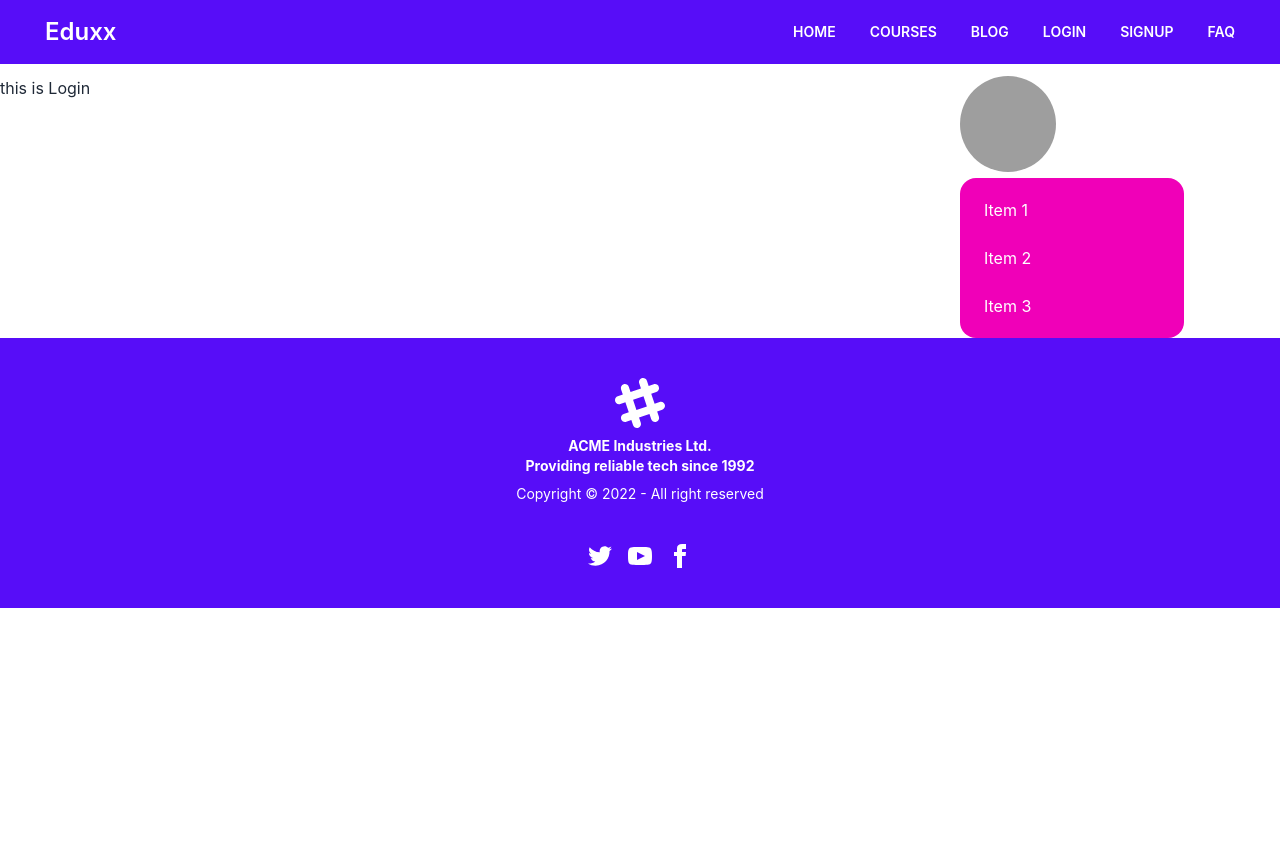
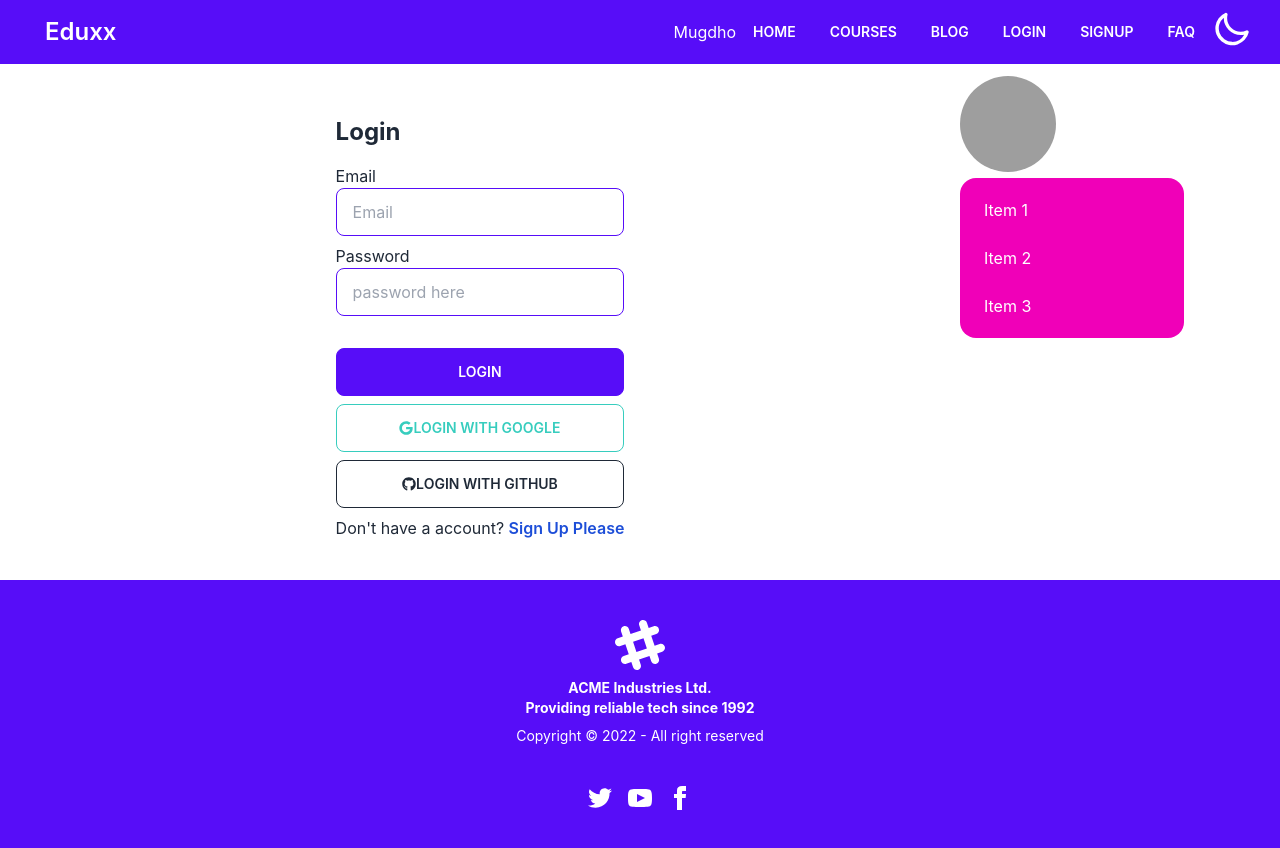
Before and after one commit to sajjad-mugdho/learning-platdorm-eduxx, a React (Create React App) app: page /login in a window 1280 px wide. Before the commit the page ends 800 px from the top, so only its background shows below. Built offline with nearby package versions, Linux system fonts and the light colour scheme; grey boxes are pictures that could not be loaded.

Commit message:
login and sign page done

```diff
--- a/package.json
+++ b/package.json
@@ -10,6 +10,7 @@
     "firebase": "^9.12.1",
     "react": "^18.2.0",
     "react-dom": "^18.2.0",
+    "react-icons": "^4.6.0",
     "react-router-dom": "^6.4.2",
     "react-scripts": "5.0.1",
     "web-vitals": "^2.1.4"
--- a/src/Context/AuthContext/AuthContext.js
+++ /dev/null
@@ -1,11 +0,0 @@
-import React from 'react';
-
-const AuthContext = () => {
-    return (
-        <div>
-
-        </div>
-    );
-};
-
-export default AuthContext;
--- /dev/null
+++ b/src/Context/AuthProvider/AuthProvider.js
@@ -0,0 +1,41 @@
+import React, { Children } from 'react';
+import { createContext } from 'react';
+import { createUserWithEmailAndPassword, getAuth, signInWithEmailAndPassword, signInWithPopup } from "firebase/auth";
+import app from '../../firebase/firebase.config';
+
+export const AuthContext = createContext();
+
+const auth = getAuth(app)
+
+const AuthProvider = ({ children }) => {
+
+    const user = { displayName: "Mugdho" }
+
+
+    // Sigup with email password
+    const userWithEmailPass = (email, password) => {
+        return createUserWithEmailAndPassword(auth, email, password);
+    };
+    //Login With email pass
+    const loginEmailPass = (email, password) => {
+        return signInWithEmailAndPassword(auth, email, password);
+    };
+
+    // login with Google
+    const signUpGoogle = (provider) => {
+        return signInWithPopup(auth, provider)
+    }
+
+    const authInfo = { user, userWithEmailPass, loginEmailPass }
+
+
+
+
+    return (
+        <AuthContext.Provider value={authInfo}>
+            {children}
+        </AuthContext.Provider>
+    );
+};
+
+export default AuthProvider;
--- a/src/Pages/Login/Login.js
+++ b/src/Pages/Login/Login.js
@@ -1,9 +1,47 @@
 import React from 'react';
+import { Link } from 'react-router-dom';
+import { FaGoogle, FaGithub } from 'react-icons/fa';
+import { useContext } from 'react';
+import { AuthContext } from '../../Context/AuthProvider/AuthProvider';
 
 const Login = () => {
+
+    const { loginEmailPass } = useContext(AuthContext);
+
+    const handleEmailPass = (e) => {
+        e.preventDefault();
+        const form = e.target;
+        const email = form.email.value;
+        const password = form.password.value;
+        console.log(email, password)
+
+        loginEmailPass(email, password).then(result => {
+            const user = result.user;
+            console.log(user)
+        }).catch(error => console.error(error));
+    }
     return (
-        <div>
-            <h2>this is Login</h2>
+        <div className='grid  justify-center my-10'>
+            <div>
+                <h1 className='text-2xl mb-4 font-bold'>Login</h1>
+            </div>
+            <form onSubmit={handleEmailPass} className='flex flex-col '>
+
+                <label>Email</label>
+                <input name='email' type="email" placeholder="Email" className="input mb-2 input-bordered input-primary w-full max-w-xs" />
+
+
+                <label>Password</label>
+                <input name='password' type="password" placeholder="password here" className="input mb-2 input-bordered input-primary w-full max-w-xs" />
+                <br />
+                <input className='mb-2 btn  btn-primary' type="submit" value="Login" />
+
+                <button className='mb-2 btn btn-outline btn-accent'> <FaGoogle /> Login With Google</button>
+                <button className='mb-2 btn btn-outline '> <FaGithub />  Login With GitHub</button>
+
+
+                <p>Don't have a account? <Link to={'/signup'} > <span className='text-blue-700 font-semibold'>Sign Up Please</span></Link> </p>
+            </form >
         </div>
     );
 };
--- a/src/Pages/SignUp/SignUp.js
+++ b/src/Pages/SignUp/SignUp.js
@@ -1,9 +1,55 @@
-import React from 'react';
+import React, { useContext } from 'react';
+import { Link } from 'react-router-dom';
+import { FaGoogle, FaGithub } from 'react-icons/fa';
+import { AuthContext } from '../../Context/AuthProvider/AuthProvider';
+
 
 const SignUp = () => {
+
+    const { userWithEmailPass } = useContext(AuthContext);
+
+    const handleEmailPass = (e) => {
+        e.preventDefault();
+        const form = e.target;
+        const name = form.name.value;
+        const email = form.email.value;
+        const photoURL = form.photoUrl.value;
+        const password = form.password.value;
+        console.log(name, email, password)
+        userWithEmailPass(email, password).then(result => {
+            const user = result.user;
+            console.log(user)
+        }).catch(error => console.error(error));
+
+    }
+
     return (
-        <div>
-            <h3>this is SignUp</h3>
+        <div className='grid  justify-center my-10'>
+            <div>
+                <h1 className='text-2xl mb-4 font-bold'>Sign up</h1>
+            </div>
+            <form onSubmit={handleEmailPass} className='flex flex-col '>
+                <label>Name</label>
+                <input name='name' type="text" placeholder="Name" className="input mb-2 input-bordered input-primary w-full max-w-xs" />
+
+                <label>Email</label>
+                <input name='email' type="email" placeholder="Email" className="input mb-2 input-bordered input-primary w-full max-w-xs" />
+
+                <label>Photo URL</label>
+                <input name='photoUrl' type="text" placeholder="Photo URL" className="input mb-2 input-bordered input-primary w-full max-w-xs" />
+
+                <label>Password</label>
+                <input name='password' type="password" placeholder="password here" className="input mb-2 input-bordered input-primary w-full max-w-xs" />
+                <br />
+                <input className='mb-2 btn  btn-primary' type="submit" value="Sign UP" />
+
+                <button className='mb-2 btn btn-outline btn-accent'> <FaGoogle /> Sign up With Google</button>
+                <button className='mb-2 btn btn-outline '> <FaGithub />  Sign up With GitHub</button>
+
+
+                <p>Already have an account? <Link to={'/login'} > <span className='text-blue-700 font-semibold'>Login Please</span></Link> </p>
+            </form >
+
         </div>
     );
 };
--- a/src/Shared/Header/Header.js
+++ b/src/Shared/Header/Header.js
@@ -1,18 +1,37 @@
 import React from 'react';
+import { useContext } from 'react';
 import { Link } from 'react-router-dom';
+import { AuthContext } from '../../Context/AuthProvider/AuthProvider';
 
 const Header = () => {
+
+    const { user } = useContext(AuthContext)
     return (
 
         <div className="navbar mb-3 flex justify-between bg-primary text-primary-content">
             <Link className="btn btn-ghost normal-case text-2xl ml-5" to={'/'}>Eduxx</Link>
             <div className='mr-5'>
+                <p>{user.displayName}</p>
                 <button className='btn btn-ghost'><Link to={'/'}>Home</Link></button>
                 <button className='btn btn-ghost'><Link to={'/courses'}>Courses</Link></button>
                 <button className='btn btn-ghost'><Link to={'/blog'}>Blog</Link></button>
                 <button className='btn btn-ghost'><Link to={'/login'}>Login</Link></button>
                 <button className='btn btn-ghost'><Link to={'/signup'}>SignUp</Link></button>
                 <button className='btn btn-ghost'><Link to={'/faq'}>FAQ</Link></button>
+                <div>
+                    <label className="swap swap-rotate">
+
+
+                        <input type="checkbox" />
+
+
+                        <svg className="swap-on fill-current w-10 h-10" xmlns="http://www.w3.org/2000/svg" viewBox="0 0 24 24"><path d="M5.64,17l-.71.71a1,1,0,0,0,0,1.41,1,1,0,0,0,1.41,0l.71-.71A1,1,0,0,0,5.64,17ZM5,12a1,1,0,0,0-1-1H3a1,1,0,0,0,0,2H4A1,1,0,0,0,5,12Zm7-7a1,1,0,0,0,1-1V3a1,1,0,0,0-2,0V4A1,1,0,0,0,12,5ZM5.64,7.05a1,1,0,0,0,.7.29,1,1,0,0,0,.71-.29,1,1,0,0,0,0-1.41l-.71-.71A1,1,0,0,0,4.93,6.34Zm12,.29a1,1,0,0,0,.7-.29l.71-.71a1,1,0,1,0-1.41-1.41L17,5.64a1,1,0,0,0,0,1.41A1,1,0,0,0,17.66,7.34ZM21,11H20a1,1,0,0,0,0,2h1a1,1,0,0,0,0-2Zm-9,8a1,1,0,0,0-1,1v1a1,1,0,0,0,2,0V20A1,1,0,0,0,12,19ZM18.36,17A1,1,0,0,0,17,18.36l.71.71a1,1,0,0,0,1.41,0,1,1,0,0,0,0-1.41ZM12,6.5A5.5,5.5,0,1,0,17.5,12,5.51,5.51,0,0,0,12,6.5Zm0,9A3.5,3.5,0,1,1,15.5,12,3.5,3.5,0,0,1,12,15.5Z" /></svg>
+
+
+                        <svg className="swap-off fill-current w-10 h-10" xmlns="http://www.w3.org/2000/svg" viewBox="0 0 24 24"><path d="M21.64,13a1,1,0,0,0-1.05-.14,8.05,8.05,0,0,1-3.37.73A8.15,8.15,0,0,1,9.08,5.49a8.59,8.59,0,0,1,.25-2A1,1,0,0,0,8,2.36,10.14,10.14,0,1,0,22,14.05,1,1,0,0,0,21.64,13Zm-9.5,6.69A8.14,8.14,0,0,1,7.08,5.22v.27A10.15,10.15,0,0,0,17.22,15.63a9.79,9.79,0,0,0,2.1-.22A8.11,8.11,0,0,1,12.14,19.73Z" /></svg>
+
+                    </label>
+                </div>
             </div>
         </div>
 
--- a/src/index.js
+++ b/src/index.js
@@ -3,11 +3,14 @@ import ReactDOM from 'react-dom/client';
 import './index.css';
 import App from './App';
 import reportWebVitals from './reportWebVitals';
+import AuthProvider from './Context/AuthProvider/AuthProvider';
 
 const root = ReactDOM.createRoot(document.getElementById('root'));
 root.render(
   <React.StrictMode>
-    <App />
+    <AuthProvider>
+      <App />
+    </AuthProvider>
   </React.StrictMode>
 );
 
```
Also changed, not shown: 1 other file (tests, documents, lock files or other folders).
